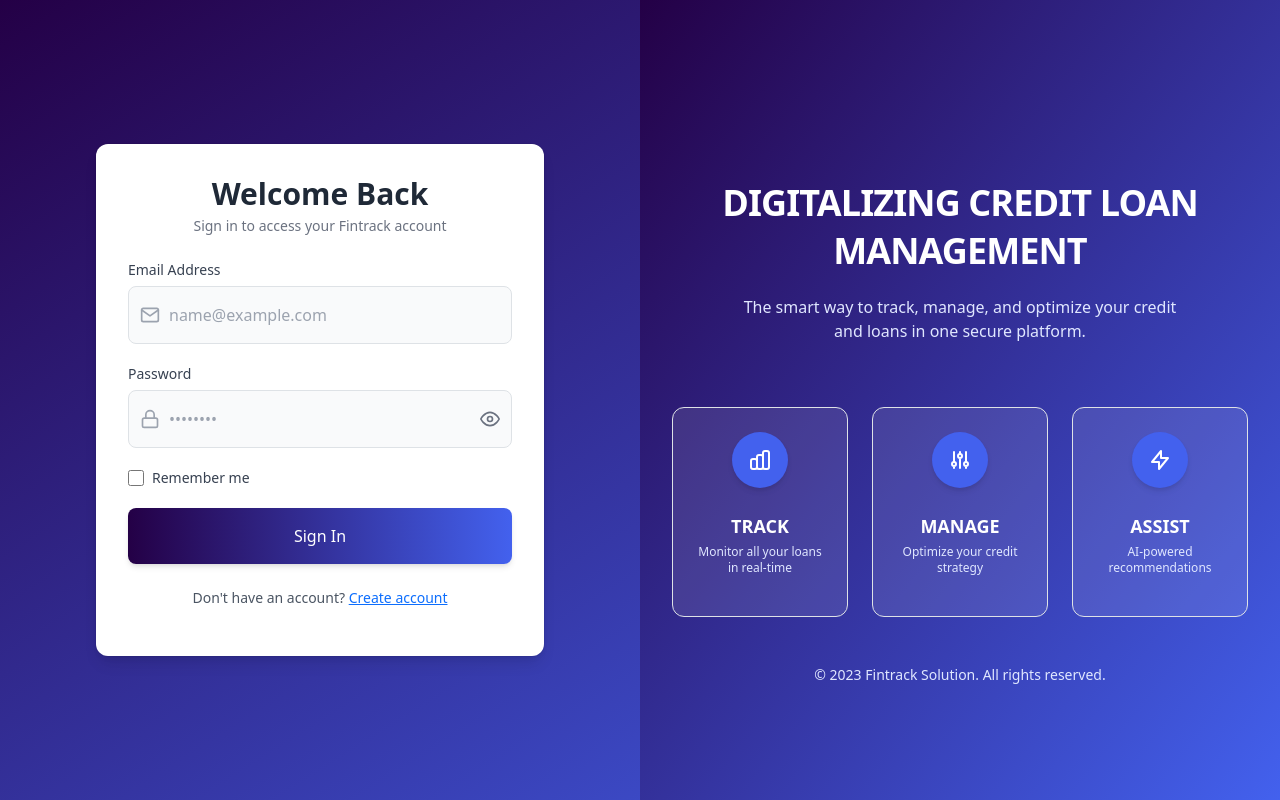
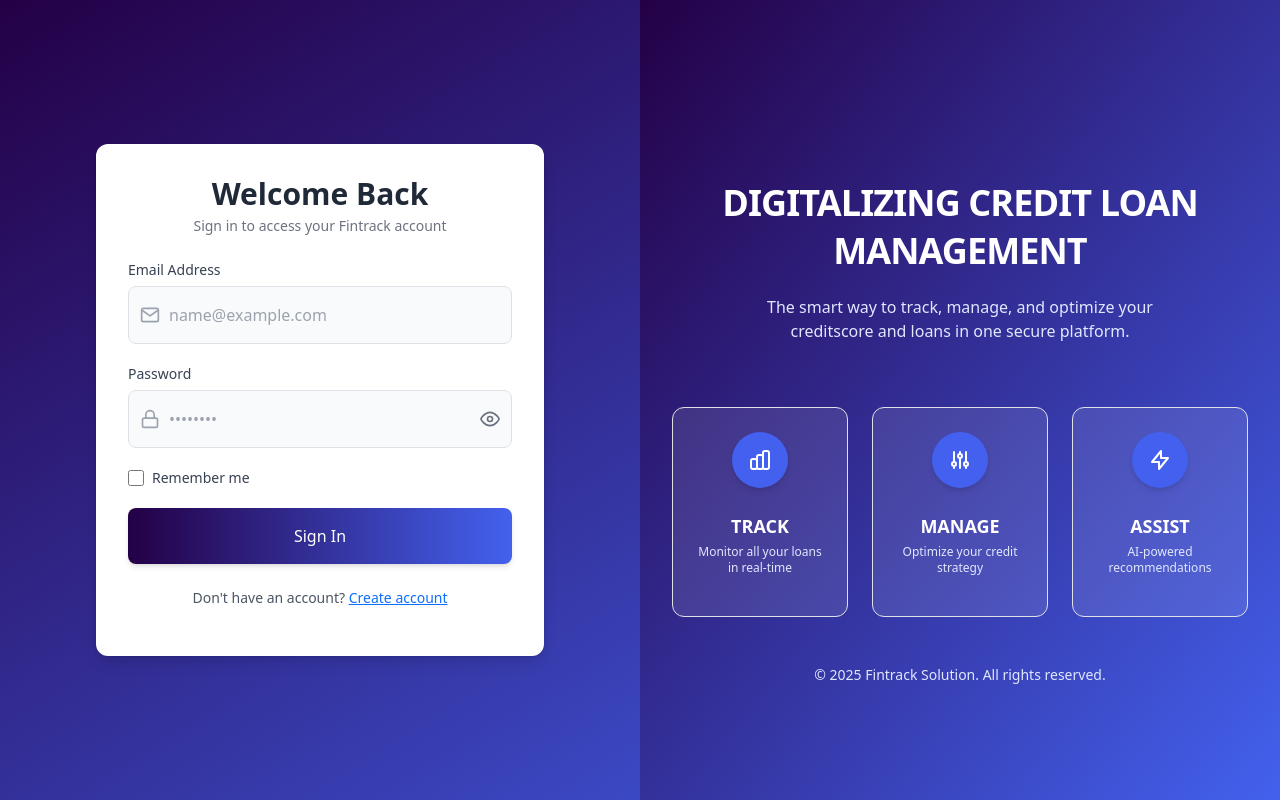
Before and after one commit to brysonkatuu22/credit_management, a React (Vite) app in the folder credit_frontend/: page / in a window 1280 px wide. Built offline with nearby package versions, Linux system fonts and the light colour scheme.

Commit message:
update date

```diff
--- a/credit_frontend/src/pages/Login.jsx
+++ b/credit_frontend/src/pages/Login.jsx
@@ -221,7 +221,7 @@
           <h2 className="text-4xl font-bold mb-2 tracking-tight">DIGITALIZING CREDIT LOAN</h2>
           <h2 className="text-4xl font-bold tracking-tight">MANAGEMENT</h2>
           <p className="mt-4 text-blue-100 max-w-md mx-auto">
-            The smart way to track, manage, and optimize your credit and loans in one secure platform.
+            The smart way to track, manage, and optimize your creditscore and loans in one secure platform.
           </p>
         </div>
 
@@ -259,7 +259,7 @@
         </div>
 
         <div className="mt-12 text-center animate-fadeIn" style={{ animationDelay: '0.6s' }}>
-          <p className="text-sm text-blue-100">© 2023 Fintrack Solution. All rights reserved.</p>
+          <p className="text-sm text-blue-100">© 2025 Fintrack Solution. All rights reserved.</p>
         </div>
       </div>
     </div>
```
